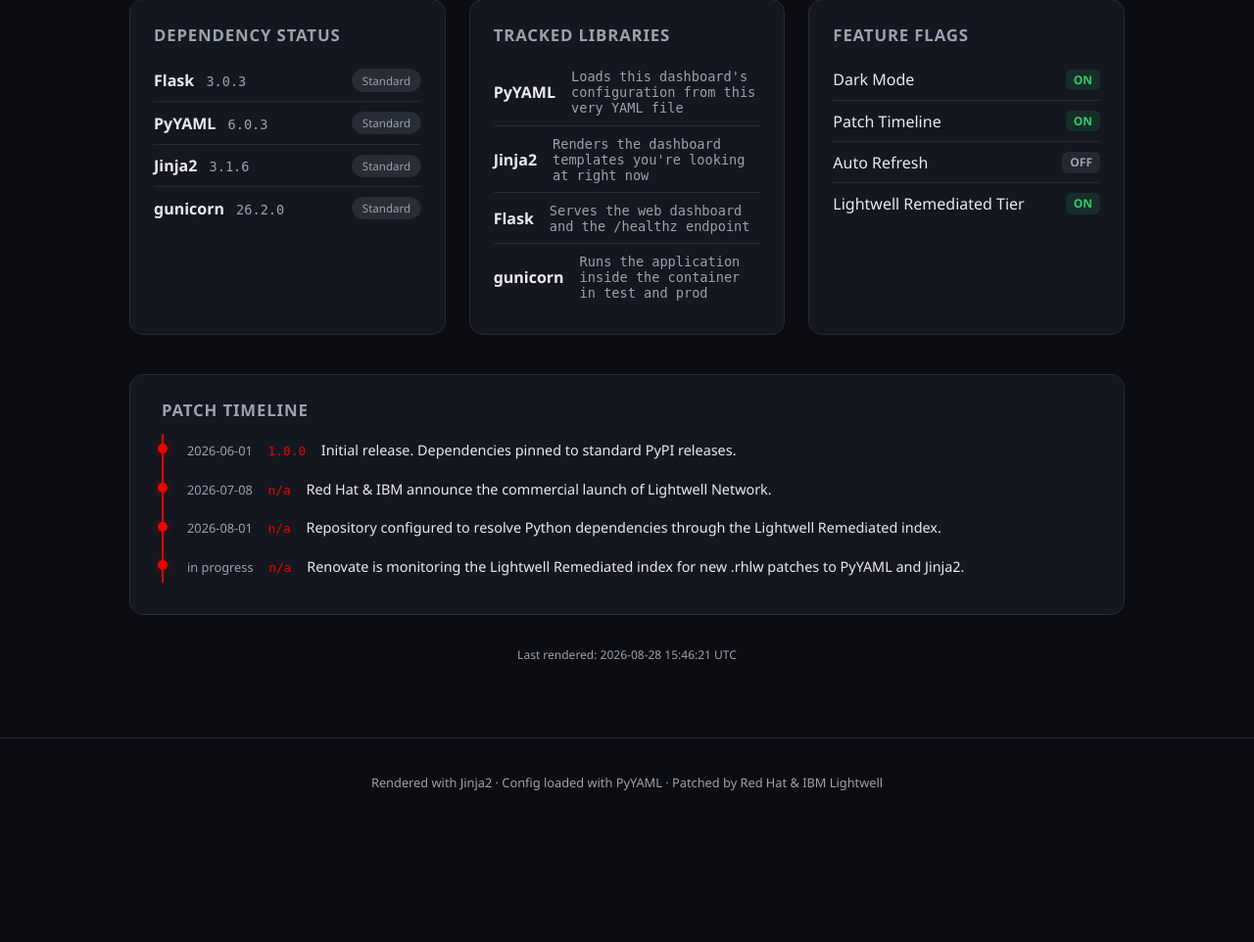
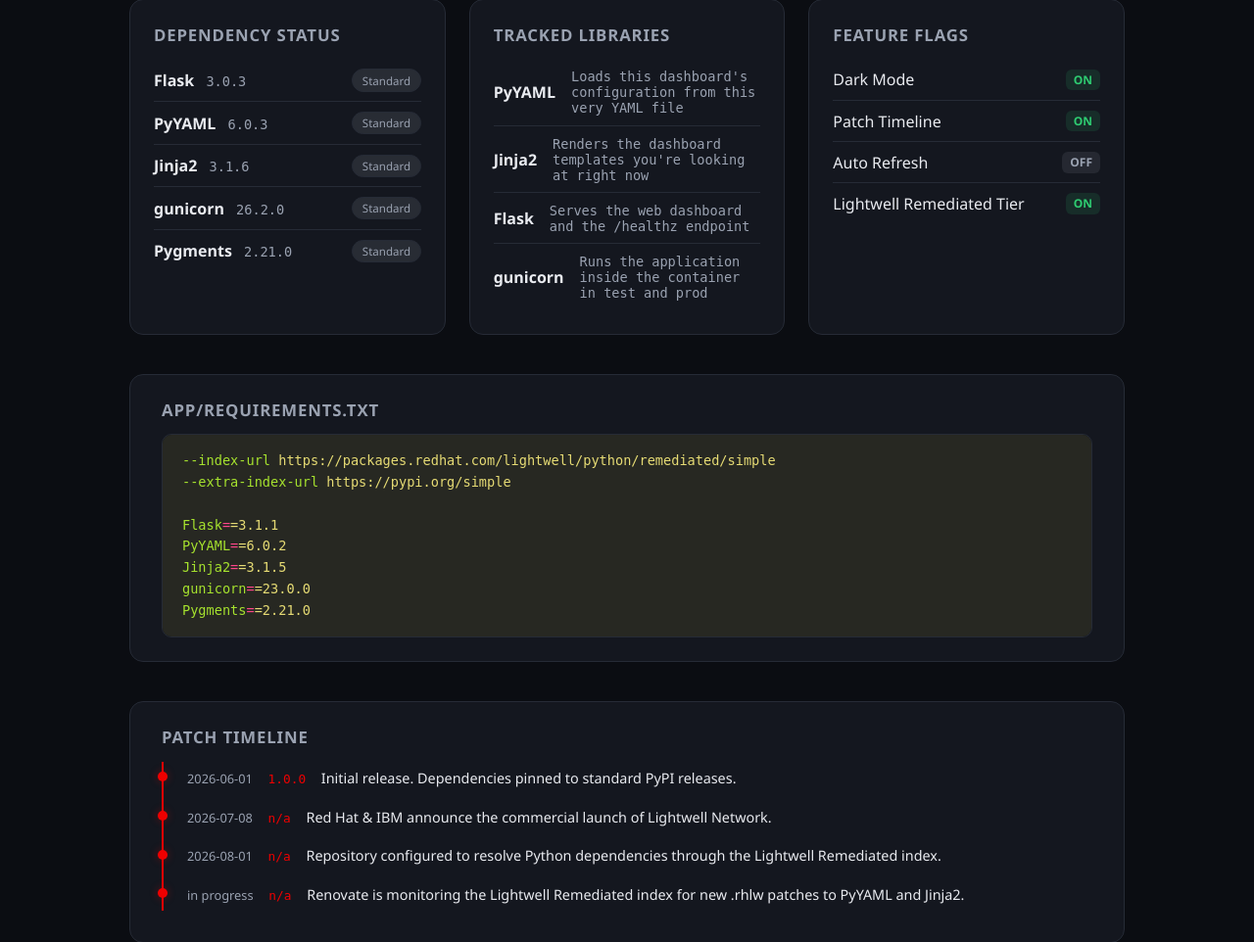
Before and after one commit to zjleblanc/ansible-lightwell, a Flask app: page / in a window 1280 px wide. Shown: the part 371-1333 px from the top of the page at 98% size. Before the commit the page ends 1178 px from the top, so only its background shows below. Run offline with Flask 3, Linux system fonts and the light colour scheme.

Commit message:
add packages to ui

```diff
--- a/app/app.py
+++ b/app/app.py
@@ -10,11 +10,15 @@ from typing import Any
 
 import yaml
 from flask import Flask, jsonify, render_template
+from pygments import highlight
+from pygments.formatters import HtmlFormatter
+from pygments.lexers import get_lexer_by_name
 
 APP_ROOT = Path(__file__).resolve().parent
 CONFIG_PATH = APP_ROOT / "config" / "app_config.yaml"
+REQUIREMENTS_PATH = APP_ROOT / "requirements.txt"
 
-TRACKED_PACKAGES = ("Flask", "PyYAML", "Jinja2", "gunicorn")
+TRACKED_PACKAGES = ("Flask", "PyYAML", "Jinja2", "gunicorn", "Pygments")
 
 
 def load_config() -> dict[str, Any]:
@@ -41,6 +45,19 @@ def get_package_versions() -> list[dict[str, Any]]:
     return versions
 
 
+def get_requirements_snippet() -> dict[str, str]:
+    """Render app/requirements.txt as syntax-highlighted HTML via Pygments."""
+    source = REQUIREMENTS_PATH.read_text(encoding="utf-8")
+    # No dedicated pip-requirements lexer ships with Pygments; "properties"
+    # (key=value, # comments) highlights the name==version syntax closely enough.
+    lexer = get_lexer_by_name("properties")
+    formatter = HtmlFormatter(style="monokai", cssclass="highlight")
+    return {
+        "html": highlight(source, lexer, formatter),
+        "css": formatter.get_style_defs(".highlight"),
+    }
+
+
 def create_app() -> Flask:
     app = Flask(__name__)
     app.config["CONFIG_DATA"] = load_config()
@@ -55,6 +72,7 @@ def create_app() -> Flask:
             dependencies=config_data.get("dependencies", {}).get("tracked", []),
             patch_timeline=config_data.get("patch_timeline", []),
             package_versions=get_package_versions(),
+            requirements_snippet=get_requirements_snippet(),
             now=datetime.now(UTC),
         )
 
--- a/app/requirements.txt
+++ b/app/requirements.txt
@@ -1,6 +1,8 @@
---extra-index-url https://packages.redhat.com/lightwell/python/remediated/simple
+--index-url https://packages.redhat.com/lightwell/python/remediated/simple
+--extra-index-url https://pypi.org/simple
 
 Flask==3.1.1
 PyYAML==6.0.2
 Jinja2==3.1.5
 gunicorn==23.0.0
+Pygments==2.21.0
--- a/app/static/style.css
+++ b/app/static/style.css
@@ -220,6 +220,40 @@ main {
   background: rgba(154, 162, 177, 0.12);
 }
 
+.code-panel {
+  background: var(--lw-panel);
+  border: 1px solid var(--lw-panel-border);
+  border-radius: 14px;
+  padding: 1.5rem 2rem;
+  margin-bottom: 2.5rem;
+}
+
+.code-panel h2 {
+  margin-top: 0;
+  font-size: 1.05rem;
+  color: var(--lw-text-muted);
+  text-transform: uppercase;
+  letter-spacing: 0.05em;
+}
+
+.code-snippet {
+  overflow-x: auto;
+  border-radius: 10px;
+  border: 1px solid var(--lw-panel-border);
+}
+
+.code-snippet .highlight {
+  margin: 0;
+}
+
+.code-snippet pre {
+  margin: 0;
+  padding: 1rem 1.25rem;
+  font-family: "SF Mono", "Fira Code", monospace;
+  font-size: 0.85rem;
+  line-height: 1.6;
+}
+
 .timeline {
   background: var(--lw-panel);
   border: 1px solid var(--lw-panel-border);
--- a/app/templates/base.html
+++ b/app/templates/base.html
@@ -5,6 +5,7 @@
     <meta name="viewport" content="width=device-width, initial-scale=1.0">
     <title>{% block title %}Lightwell Patch Pipeline Demo{% endblock %}</title>
     <link rel="stylesheet" href="{{ url_for('static', filename='style.css') }}">
+    {% block extra_head %}{% endblock %}
 </head>
 <body>
     <div class="glow-well" aria-hidden="true"></div>
--- a/app/templates/dashboard.html
+++ b/app/templates/dashboard.html
@@ -1,4 +1,8 @@
 {% extends "base.html" %}
+
+{% block extra_head %}
+<style>{{ requirements_snippet.css | safe }}</style>
+{% endblock %}
 
 {% block content %}
 <section class="hero">
@@ -54,6 +58,13 @@
     </div>
 </section>
 
+<section class="code-panel">
+    <h2>app/requirements.txt</h2>
+    <div class="code-snippet">
+        {{ requirements_snippet.html | safe }}
+    </div>
+</section>
+
 <section class="timeline">
     <h2>Patch Timeline</h2>
     <ol>
--- a/rulebooks/lightwell_webhook.yml
+++ b/rulebooks/lightwell_webhook.yml
@@ -41,7 +41,7 @@
               github_repo_full_name: "{{ event.payload.repository.full_name }}"
 
     - name: Catch and Log
-      condition: true
+      condition: event.payload.pusher is not defined
       action:
         debug:
           var: event.payload
```
Also changed, not shown: README.md.
